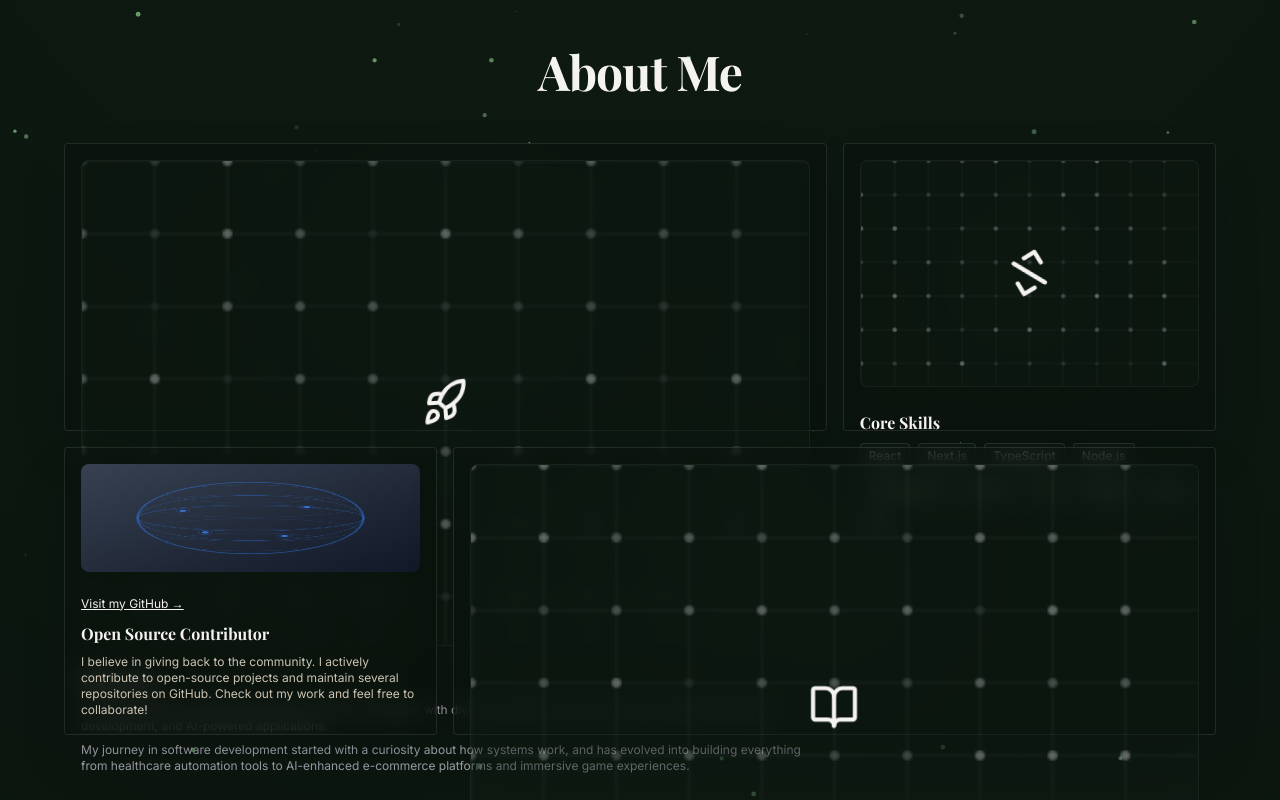
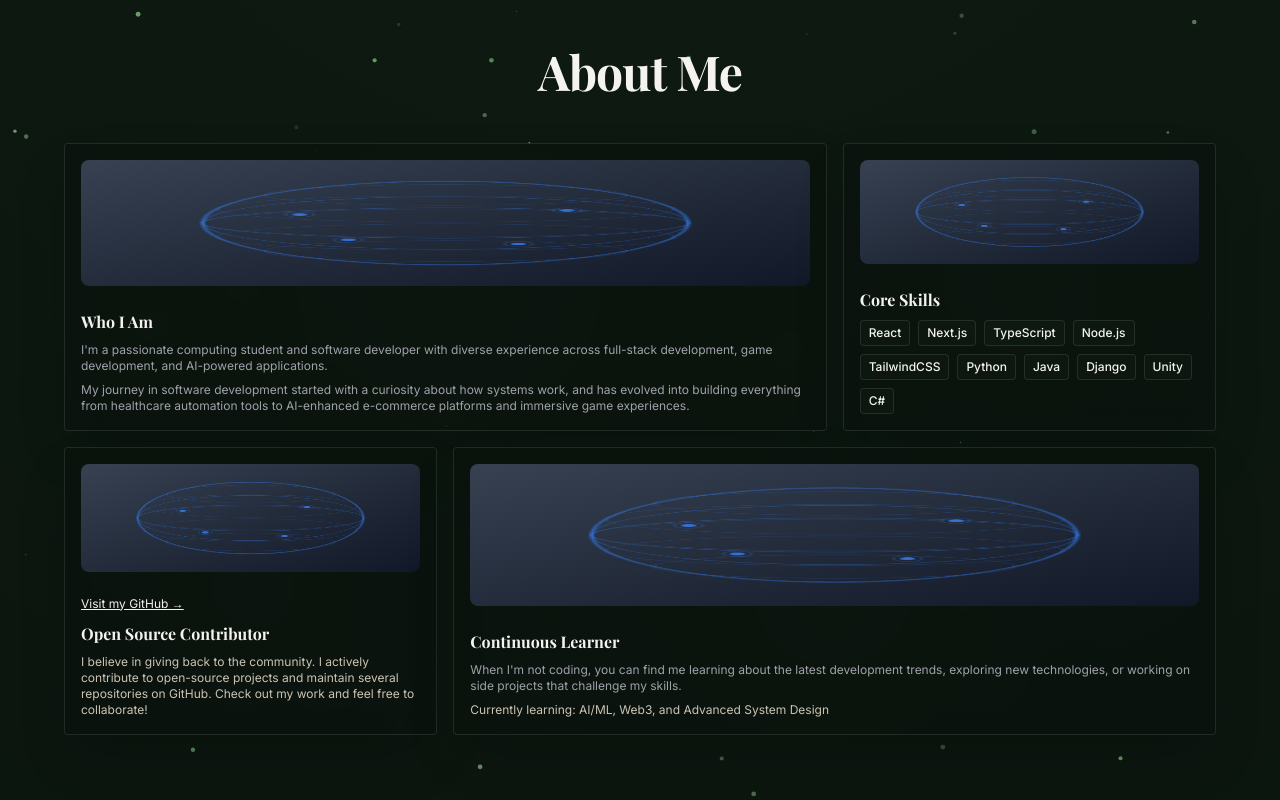
Before and after one commit to Daliadea/Personal-website-portfolio, a Next.js app: page / in a window 1280 px wide. Shown: the part 2400-3200 px from the top of the page. Built offline with nearby package versions, Linux system fonts and the light colour scheme; no server answers.

Commit message:
Use Globe animation for all About section boxes for consistent styling

```diff
--- a/components/About.tsx
+++ b/components/About.tsx
@@ -50,25 +50,7 @@ export default function About() {
                     </p>
                   </div>
                 }
-                header={
-                  <div className="relative">
-                    <AnimatedGrid />
-                    <motion.div
-                      className="absolute inset-0 flex items-center justify-center"
-                      animate={{
-                        y: [0, -10, 0],
-                        rotate: [-5, 5, -5],
-                      }}
-                      transition={{
-                        duration: 3,
-                        repeat: Infinity,
-                        ease: "easeInOut"
-                      }}
-                    >
-                      <Rocket className="h-12 w-12 text-foreground" />
-                    </motion.div>
-                  </div>
-                }
+                header={<Globe />}
                 className="md:col-span-2"
               />
             </TiltCard>
@@ -92,30 +74,7 @@ export default function About() {
                     </div>
                   </div>
                 }
-                header={
-                  <div className="relative">
-                    <AnimatedGrid />
-                    <motion.div
-                      className="absolute inset-0 flex items-center justify-center"
-                      animate={{
-                        scale: [1, 1.1, 1],
-                        rotate: [0, 360],
-                      }}
-                      transition={{
-                        duration: 4,
-                        repeat: Infinity,
-                        ease: "linear",
-                        rotate: {
-                          duration: 8,
-                          repeat: Infinity,
-                          ease: "linear"
-                        }
-                      }}
-                    >
-                      <Code2 className="h-12 w-12 text-foreground" />
-                    </motion.div>
-                  </div>
-                }
+                header={<Globe />}
                 className="md:col-span-1"
               />
             </TiltCard>
@@ -154,25 +113,7 @@ export default function About() {
                     </p>
                   </div>
                 }
-                header={
-                  <div className="relative">
-                    <AnimatedGrid />
-                    <motion.div
-                      className="absolute inset-0 flex items-center justify-center"
-                      animate={{
-                        rotateY: [0, 20, 0, -20, 0],
-                        scale: [1, 1.05, 1],
-                      }}
-                      transition={{
-                        duration: 4,
-                        repeat: Infinity,
-                        ease: "easeInOut"
-                      }}
-                    >
-                      <BookOpen className="h-12 w-12 text-foreground" />
-                    </motion.div>
-                  </div>
-                }
+                header={<Globe />}
                 className="md:col-span-2"
               />
             </TiltCard>
```
